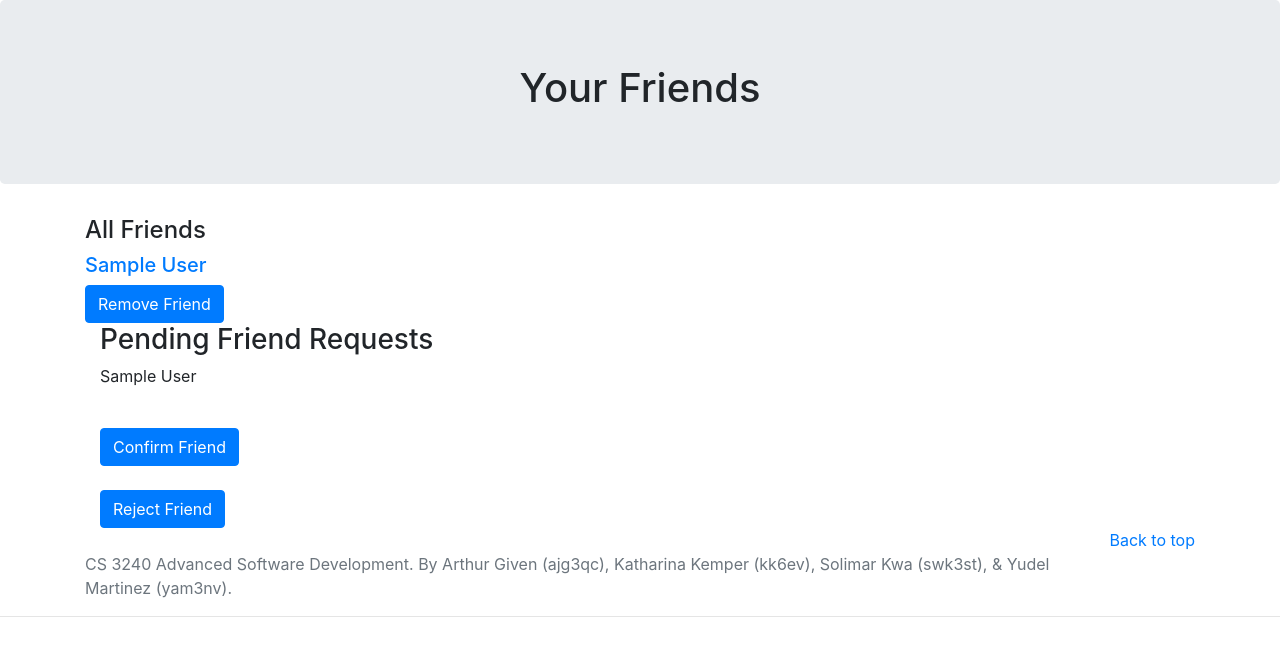
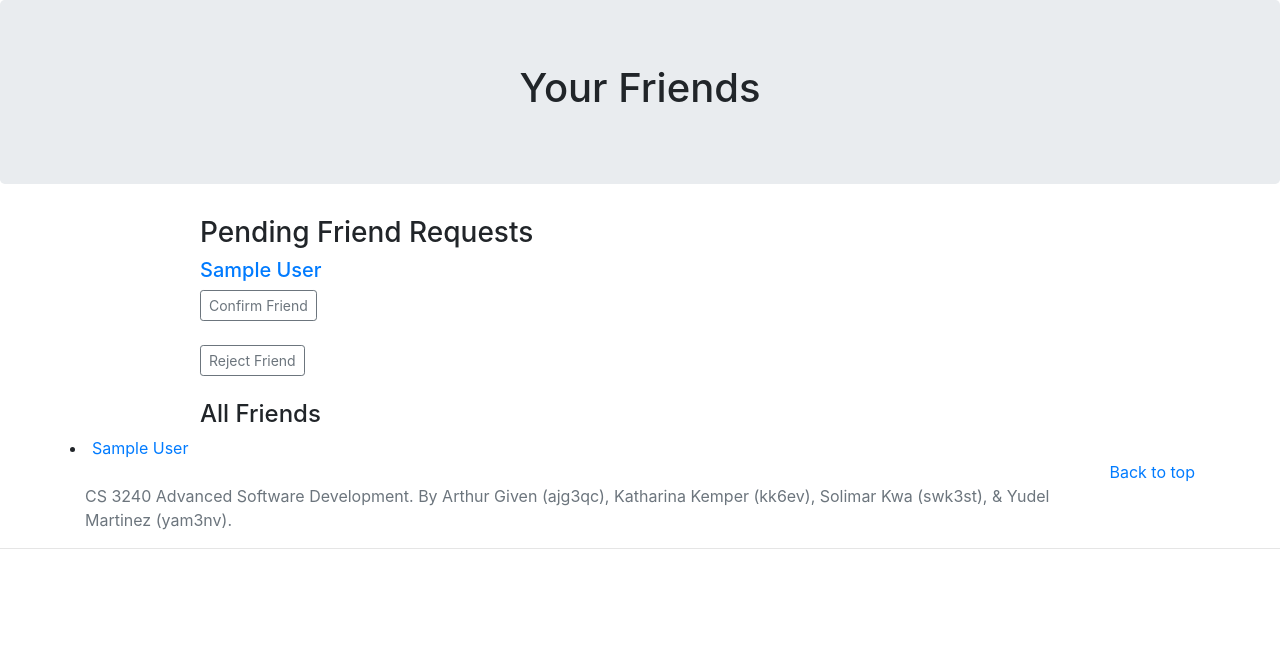
Before and after one commit to swk3st/KYSA-Meetup-Finder, a Django app: template meetup_finder_app/templates/meetup_finder_app/friends.html in a window 1280 px wide. Shown: the part 62-718 px from the top of the page. Run offline with Django 3.2, Linux system fonts and the light colour scheme; the template is opened without the code that fills it: most values are stand-ins (such as "Sample title", 1, 10 or a date in 2020); some libraries are stand-ins or nearby versions.

Commit message:
fixed friend view

```diff
--- a/meetup_finder_app/templates/meetup_finder_app/detail.html
+++ b/meetup_finder_app/templates/meetup_finder_app/detail.html
@@ -7,8 +7,14 @@
 <h1 style="text-align: center;">{{ event.event_name }}</h1>
 
     {% if error_message %}<p><strong>{{ error_message }}</strong></p>{% endif %}
+    <h4  style=" left: 0; margin-left: 100px;">Organizer:</h4>
+    <p style=" left: 0; margin-left: 100px; text-transform: capitalize;"> {{event.event_organizer}} </p>
     <h4  style=" left: 0; margin-left: 100px;">Description:</h4>
     <p style=" left: 0; margin-left: 100px;">{{event.event_description}}</p>
+    <h4  style=" left: 0; margin-left: 100px;">Date & Time:</h4>
+    <p style=" left: 0; margin-left: 100px; ">{{event.event_date}}</p>
+
+
     {% if user.is_authenticated %}
 
 
--- a/meetup_finder_app/templates/meetup_finder_app/friends.html
+++ b/meetup_finder_app/templates/meetup_finder_app/friends.html
@@ -67,24 +67,52 @@
             </div>
         </section>
 
+
+        {% if requested_list %}
+
+        <h3 style=" left: 0; margin-left: 200px;">   Pending Friend Requests</h3>
+
+        {% for r in requested_list %}
+
+        <div style=" left: 0; margin-left: 200px;">
+            <h5><a href="{% url 'meetup_finder_app:singleProfile' r.id %}" class="profile-link">
+                {{r.django_user.first_name}} {{r.django_user.last_name}} </a> </h5>
+        <form action="{% url 'meetup_finder_app:addFriend' %}" method="post">
+                {% csrf_token %}
+                <input type="hidden" id="fid" name="Friend" value="{{r.id}}">
+                <input type="hidden" id="uid" name="User" value="{{user.id}}">
+                <input type="submit" class="btn btn-sm btn-outline-secondary"
+                value="Confirm Friend" >
+            </form>
+            <br>
+
+            <form action="{% url 'meetup_finder_app:rejectFriend' %}" method="post">
+                {% csrf_token %}
+                <input type="hidden" id="fid" name="Friend" value="{{r.id}}">
+                <input type="hidden" id="uid" name="User" value="{{user.id}}">
+                <input type="submit" class="btn btn-sm btn-outline-secondary"
+                value="Reject Friend">
+            </form>
+
+        </div>
+
+        {% endfor %}
+        {% endif %}
+
+        <br>
+
         {% if friends_list %}
+        <h4 style=" left: 0; margin-left: 200px;"> All Friends </h4>
 
         {%for u in friends_list%}
         <div class="container">
             <div class="nearby-user">
                 <div class="row">
 
-                    <div class="col-md-7 col-sm-7">
-                        <h4> All Friends </h4>
-                        <h5><a href="{% url 'meetup_finder_app:singleProfile' u.id %}" class="profile-link">
-                                {{u.django_user.first_name}} {{u.django_user.last_name}} </a> </h5>
+                        <li><a href="{% url 'meetup_finder_app:singleProfile' u.id %}" class="profile-link">
+                                {{u.django_user.first_name}} {{u.django_user.last_name}} </a> </li>
 
-                             <form action="{% url 'meetup_finder_app:removeFriend' %}" method="post">
-                                    {% csrf_token %}
-                                    <input type="hidden" id="fid" name="Friend" value="{{r.id}}">
-                                    <input type="hidden" id="uid" name="User" value="{{user.id}}">
-                                    <input type="submit" class="btn btn-primary" value="Remove Friend">
-                                </form>
+
                     </div>
 
                     <div class="col-md-3 col-sm-3">
@@ -101,33 +129,7 @@
 
 
 
-            {% if requested_list %}
 
-            <h3 style=" left: 0; margin-left: 100px;">   Pending Friend Requests</h3>
-
-            {% for r in requested_list %}
-
-            <div style=" left: 0; margin-left: 100px;">
-                <p>{{r.django_user.first_name}} {{r.django_user.last_name}}</p><br>
-                <form action="{% url 'meetup_finder_app:addFriend' %}" method="post">
-                    {% csrf_token %}
-                    <input type="hidden" id="fid" name="Friend" value="{{r.id}}">
-                    <input type="hidden" id="uid" name="User" value="{{user.id}}">
-                    <input type="submit" class="btn btn-primary" value="Confirm Friend" >
-                </form>
-                <br>
-
-                <form action="{% url 'meetup_finder_app:rejectFriend' %}" method="post">
-                    {% csrf_token %}
-                    <input type="hidden" id="fid" name="Friend" value="{{r.id}}">
-                    <input type="hidden" id="uid" name="User" value="{{user.id}}">
-                    <input type="submit" class="btn btn-primary" value="Reject Friend">
-                </form>
-
-            </div>
-
-            {% endfor %}
-            {% endif %}
 
 
             {% endblock %}
```
Also changed, not shown: db.sqlite3.
